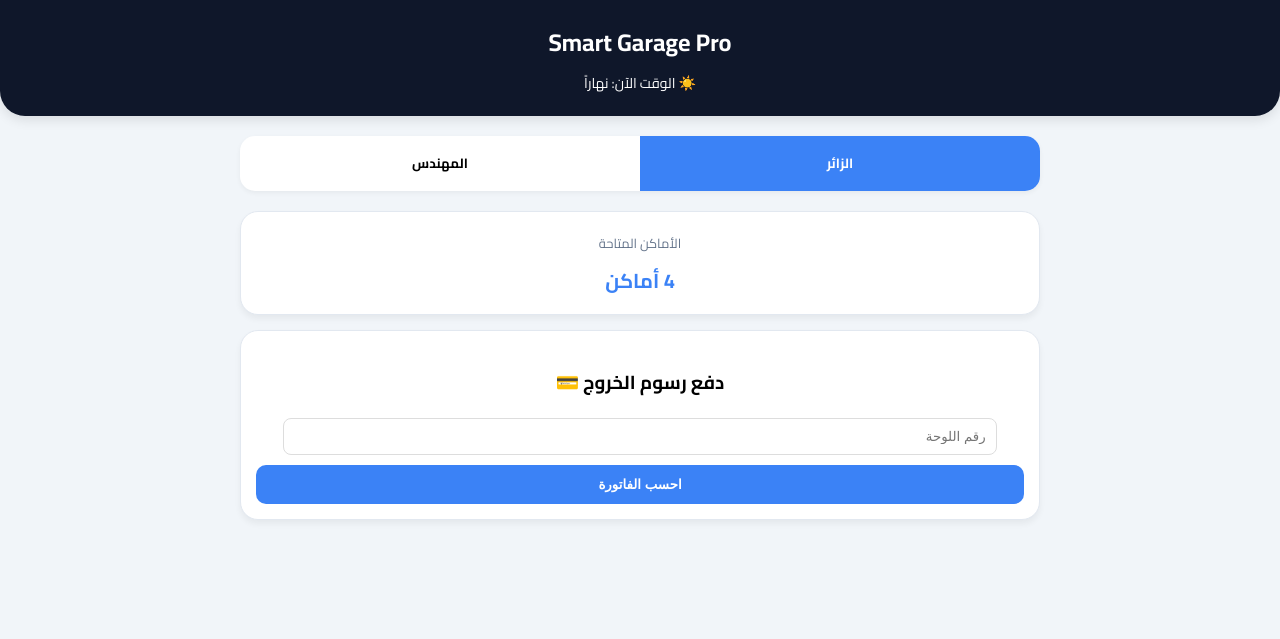
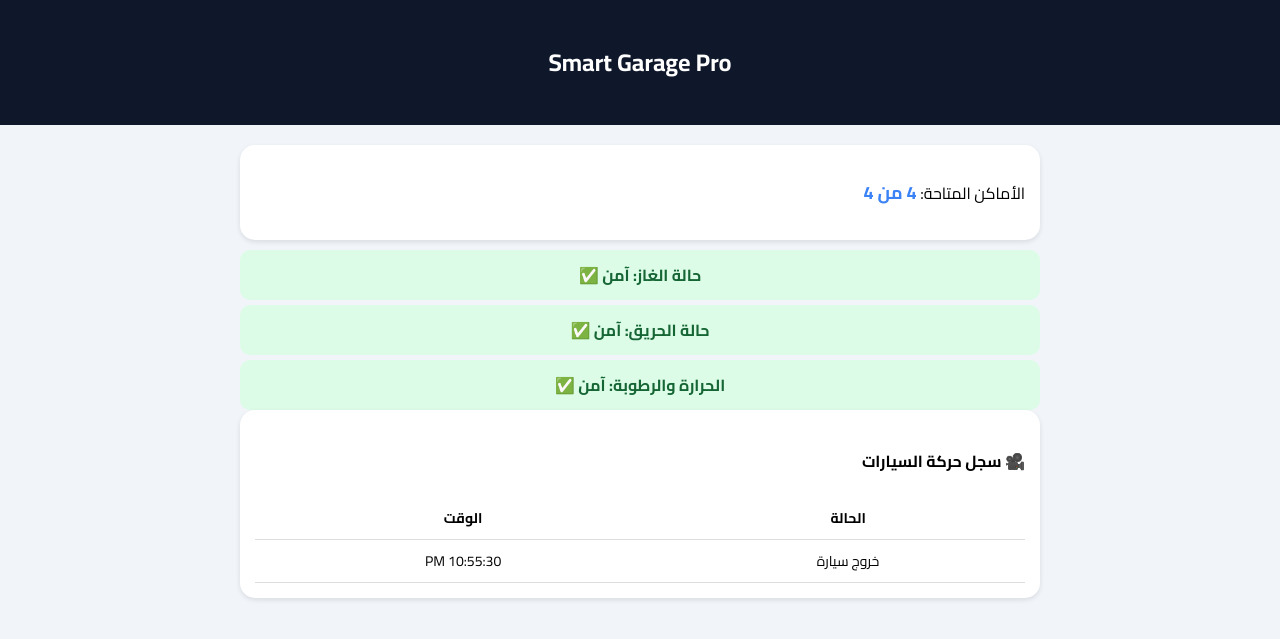
Before and after one commit to omarshaker10/Smart-Parking, a Flask app: page / in a window 1280 px wide. Shown: the top 639 px of the page. Run offline with Flask 3, Linux system fonts and the light colour scheme.

Commit message:
Update index.html

```diff
--- a/templates/index.html
+++ b/templates/index.html
@@ -8,131 +8,86 @@
     <style>
         :root { --primary: #0f172a; --accent: #3b82f6; --danger: #ef4444; --success: #10b981; --bg: #f1f5f9; }
         body { font-family: 'Cairo', sans-serif; background: var(--bg); margin: 0; padding: 0; }
-        .header { background: var(--primary); color: white; padding: 20px; text-align: center; border-radius: 0 0 25px 25px; box-shadow: 0 4px 12px rgba(0,0,0,0.1); }
+        .header { background: var(--primary); color: white; padding: 20px; text-align: center; }
         .container { max-width: 800px; margin: auto; padding: 20px; }
-        .sensor-grid { display: grid; grid-template-columns: 1fr 1fr; gap: 15px; margin-top: 15px; }
-        .card { background: white; padding: 15px; border-radius: 18px; box-shadow: 0 4px 6px rgba(0,0,0,0.05); text-align: center; border: 1px solid #e2e8f0; }
-        .val { font-size: 20px; font-weight: bold; color: var(--accent); display: block; margin-top: 5px; }
-        .label { font-size: 13px; color: #64748b; }
-        #loginOverlay { position: fixed; top: 0; left: 0; width: 100%; height: 100%; background: rgba(15, 23, 42, 0.95); display: flex; align-items: center; justify-content: center; z-index: 1000; color: white; display: none; }
-        .login-box { background: #1e293b; padding: 30px; border-radius: 20px; text-align: center; width: 80%; max-width: 350px; }
-        .pass-input { width: 100%; padding: 12px; margin: 15px 0; border-radius: 10px; border: none; text-align: center; font-size: 18px; }
-        .nav-bar { display: flex; background: white; border-radius: 15px; margin-bottom: 20px; overflow: hidden; box-shadow: 0 2px 5px rgba(0,0,0,0.05); }
-        .nav-item { flex: 1; padding: 15px; border: none; background: none; font-family: 'Cairo'; cursor: pointer; font-weight: bold; }
-        .nav-item.active { background: var(--accent); color: white; }
-        .fire-alert { padding: 10px; border-radius: 10px; font-weight: bold; margin-top: 10px; text-align: center; }
-        .no-fire { background: #dcfce7; color: #166534; }
-        .fire-active { background: #fee2e2; color: #991b1b; animation: pulse 1s infinite; }
+        .card { background: white; padding: 15px; border-radius: 15px; margin-bottom: 10px; box-shadow: 0 2px 5px rgba(0,0,0,0.1); }
+        .val { font-size: 18px; font-weight: bold; color: var(--accent); }
+        .alert-box { padding: 10px; border-radius: 10px; margin-top: 5px; font-weight: bold; text-align: center; }
+        .safe { background: #dcfce7; color: #166534; }
+        .danger { background: #fee2e2; color: #991b1b; animation: pulse 1s infinite; }
         @keyframes pulse { 0% {opacity: 1;} 50% {opacity: 0.5;} 100% {opacity: 1;} }
-        .btn-main { background: var(--accent); color: white; border: none; padding: 12px 25px; border-radius: 10px; cursor: pointer; width: 100%; font-weight: bold; }
+        table { width: 100%; border-collapse: collapse; margin-top: 10px; font-size: 14px; }
+        th, td { padding: 8px; border-bottom: 1px solid #ddd; text-align: center; }
     </style>
 </head>
 <body>
 
-<div id="loginOverlay">
-    <div class="login-box">
-        <h3>دخول المهندس 🛠️</h3>
-        <input type="password" id="adminPass" class="pass-input" placeholder="****">
-        <button class="btn-main" onclick="checkPassword()">دخول</button>
-        <button style="background:none; color:white; border:none; margin-top:10px; cursor:pointer;" onclick="goBackToUser()">إلغاء</button>
-    </div>
-</div>
-
-<div class="header">
-    <h2 style="margin:0">Smart Garage Pro</h2>
-    <div id="dayNightStatus" style="font-size: 14px; margin-top: 5px;">📍 جاري الاتصال...</div>
-</div>
+<div class="header"><h2>Smart Garage Pro</h2></div>
 
 <div class="container">
-    <div class="nav-bar">
-        <button id="userTab" class="nav-item active" onclick="showUser()">الزائر</button>
-        <button id="adminTab" class="nav-item" onclick="askForPass()">المهندس</button>
+    <div class="card">
+        <p>الأماكن المتاحة: <span id="parkingSlots" class="val">--</span></p>
     </div>
 
-    <div id="userSection">
-        <div class="card" style="margin-bottom: 15px;">
-            <span class="label">الأماكن المتاحة</span>
-            <span id="parkingSlots" class="val">--</span>
-        </div>
-        <div class="card">
-            <h3>دفع رسوم الخروج 💳</h3>
-            <input type="number" id="pNum" placeholder="رقم اللوحة" style="width: 90%; padding: 10px; margin-bottom:10px; border-radius:8px; border:1px solid #ddd;">
-            <button class="btn-main" onclick="calculateInvoice()">احسب الفاتورة</button>
-            <div id="invoiceResult"></div>
-        </div>
-    </div>
+    <div id="gasAlert" class="alert-box safe">حالة الغاز: آمن ✅</div>
+    <div id="fireAlert" class="alert-box safe">حالة الحريق: آمن ✅</div>
+    <div id="tempHumAlert" class="alert-box safe">الحرارة والرطوبة: آمن ✅</div>
 
-    <div id="adminSection" style="display: none;">
-        <div class="sensor-grid">
-            <div class="card"><span class="label">🌡️ الحرارة</span><span id="tempVal" class="val">--</span></div>
-            <div class="card"><span class="label">💧 الرطوبة</span><span id="humVal" class="val">--</span></div>
-            <div class="card"><span class="label">💨 الغاز</span><span id="gasVal" class="val">--</span></div>
-            <div class="card"><span class="label">💡 LDR</span><span id="ldrVal" class="val">--</span></div>
-        </div>
-        <div id="fireStatus" class="fire-alert no-fire">حالة الغاز: آمن ✅</div>
+    <div class="card">
+        <h4>🎥 سجل حركة السيارات</h4>
+        <table>
+            <thead><tr><th>الحالة</th><th>الوقت</th></tr></thead>
+            <tbody id="carLogs"></tbody>
+        </table>
     </div>
 </div>
 
 <script>
-    const PASS = "123";
+    let lastStatus = "";
 
-    async function fetchLiveData() {
+    async function updateDashboard() {
         try {
-            const response = await fetch('/api/status');
-            const data = await response.json();
+            const res = await fetch('/api/status');
+            const data = await res.json();
 
-            // الغاز بنسبة مئوية
-            let gasPercent = ((data.gas_percentage / 500) * 100).toFixed(1);
-            document.getElementById('gasVal').innerText = gasPercent + "%";
+            // 1. الأماكن (من 4)
+            let busy = data.slot_is_busy;
+            document.getElementById('parkingSlots').innerText = busy ? "3 من 4" : "4 من 4";
 
-            // الأماكن (تبدأ من 4 وتنقص)
-            let availableSlots = data.slot_is_busy ? 3 : 4;
-            let slotEl = document.getElementById('parkingSlots');
-            slotEl.innerText = availableSlots + " أماكن";
-            slotEl.style.color = (availableSlots === 0) ? "red" : "#3b82f6";
-
-            // تنبيه الخطر
-            let fireStatus = document.getElementById('fireStatus');
-            if(parseFloat(gasPercent) > 30 || data.flame_detected) {
-                fireStatus.innerText = "⚠️ خطر: مستوى الغاز مرتفع!";
-                fireStatus.className = "fire-alert fire-active";
-            } else {
-                fireStatus.innerText = "حالة الغاز: آمن ✅";
-                fireStatus.className = "fire-alert no-fire";
+            // 2. تحديث سجل السيارات (لو الحالة اتغيرت)
+            let currentStatus = busy ? "دخول سيارة" : "خروج سيارة";
+            if (currentStatus !== lastStatus) {
+                let logs = document.getElementById('carLogs');
+                let row = `<tr><td>${currentStatus}</td><td>${new Date().toLocaleTimeString()}</td></tr>`;
+                logs.innerHTML = row + logs.innerHTML;
+                lastStatus = currentStatus;
             }
 
-            document.getElementById('tempVal').innerText = (data.temperature || 0).toFixed(1) + "°C";
-            document.getElementById('humVal').innerText = (data.humidity || 0).toFixed(1) + "%";
-            document.getElementById('ldrVal').innerText = data.ldr_is_night ? "ليل" : "نهار";
-            document.getElementById('dayNightStatus').innerText = data.ldr_is_night ? "🌙 الوقت الآن: ليلاً" : "☀️ الوقت الآن: نهاراً";
-        } catch (e) { console.error("Error", e); }
+            // 3. تنبيه الغاز (بشرط 30%)
+            let gasAlert = document.getElementById('gasAlert');
+            if (data.gas_percentage > 30) {
+                gasAlert.innerText = "⚠️ خطر: مستوى الغاز مرتفع!";
+                gasAlert.className = "alert-box danger";
+            } else {
+                gasAlert.innerText = "حالة الغاز: آمن ✅";
+                gasAlert.className = "alert-box safe";
+            }
+
+            // 4. تنبيه الحريق
+            let fireAlert = document.getElementById('fireAlert');
+            if (data.flame_detected) {
+                fireAlert.innerText = "🔥 خطر: حريق مكتشف!";
+                fireAlert.className = "alert-box danger";
+            } else {
+                fireAlert.innerText = "حالة الحريق: آمن ✅";
+                fireAlert.className = "alert-box safe";
+            }
+
+        } catch (e) { console.error(e); }
     }
 
-    setInterval(fetchLiveData, 2000);
-    window.onload = fetchLiveData;
-
-    function askForPass() { document.getElementById('loginOverlay').style.display = 'flex'; }
-    function checkPassword() {
-        if(document.getElementById('adminPass').value === PASS) {
-            document.getElementById('loginOverlay').style.display = 'none';
-            document.getElementById('userSection').style.display = 'none';
-            document.getElementById('adminSection').style.display = 'block';
-            document.getElementById('adminTab').classList.add('active');
-            document.getElementById('userTab').classList.remove('active');
-        } else { alert("كلمة السر خطأ!"); }
-    }
-    function goBackToUser() { document.getElementById('loginOverlay').style.display = 'none'; showUser(); }
-    function showUser() {
-        document.getElementById('userSection').style.display = 'block';
-        document.getElementById('adminSection').style.display = 'none';
-        document.getElementById('userTab').classList.add('active');
-        document.getElementById('adminTab').classList.remove('active');
-    }
-    function calculateInvoice() {
-        const num = document.getElementById('pNum').value;
-        if (!num) return alert("اكتب رقم اللوحة");
-        document.getElementById('invoiceResult').innerHTML = `<p style="color:green">الفاتورة: ${(Math.random()*50).toFixed(2)} ج.م</p>`;
-    }
+    setInterval(updateDashboard, 2000);
+    updateDashboard();
 </script>
 </body>
 </html>
```
